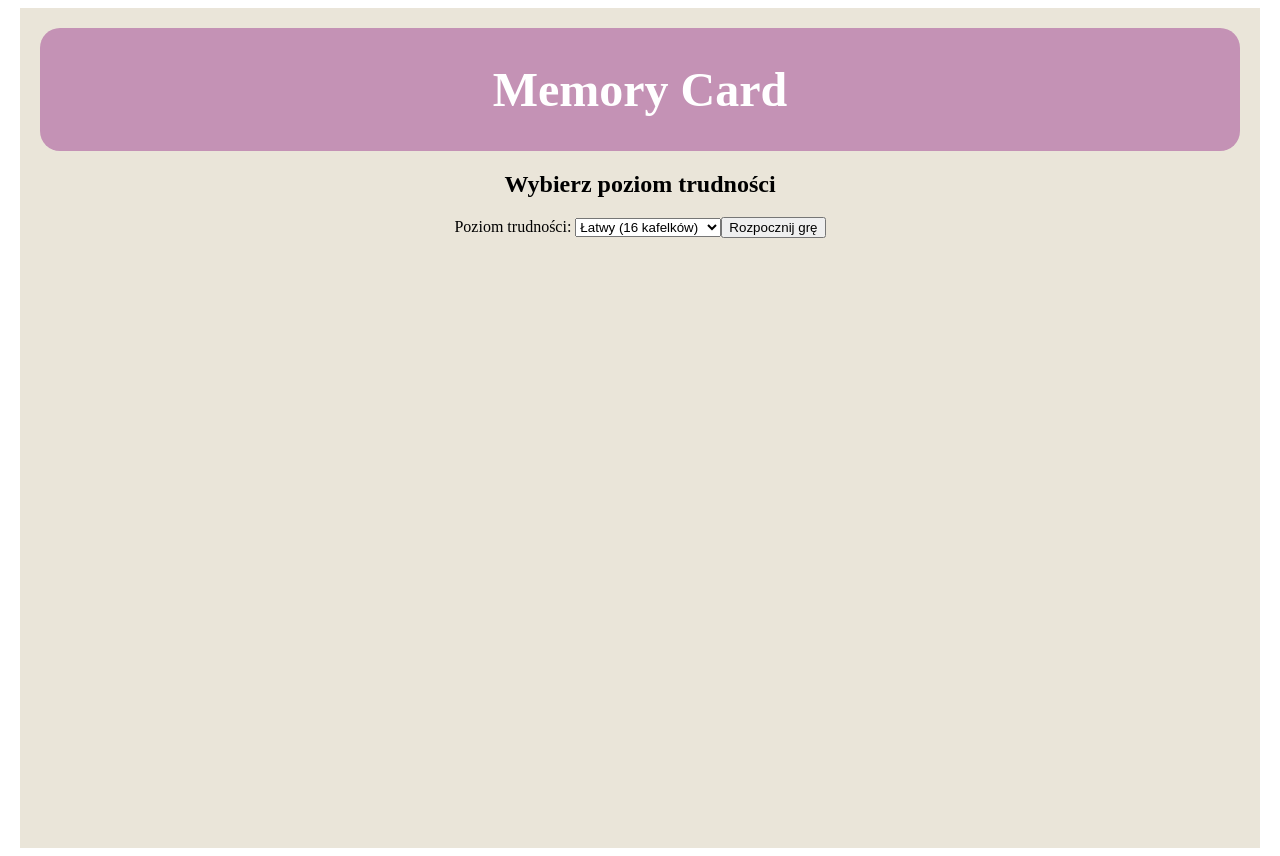
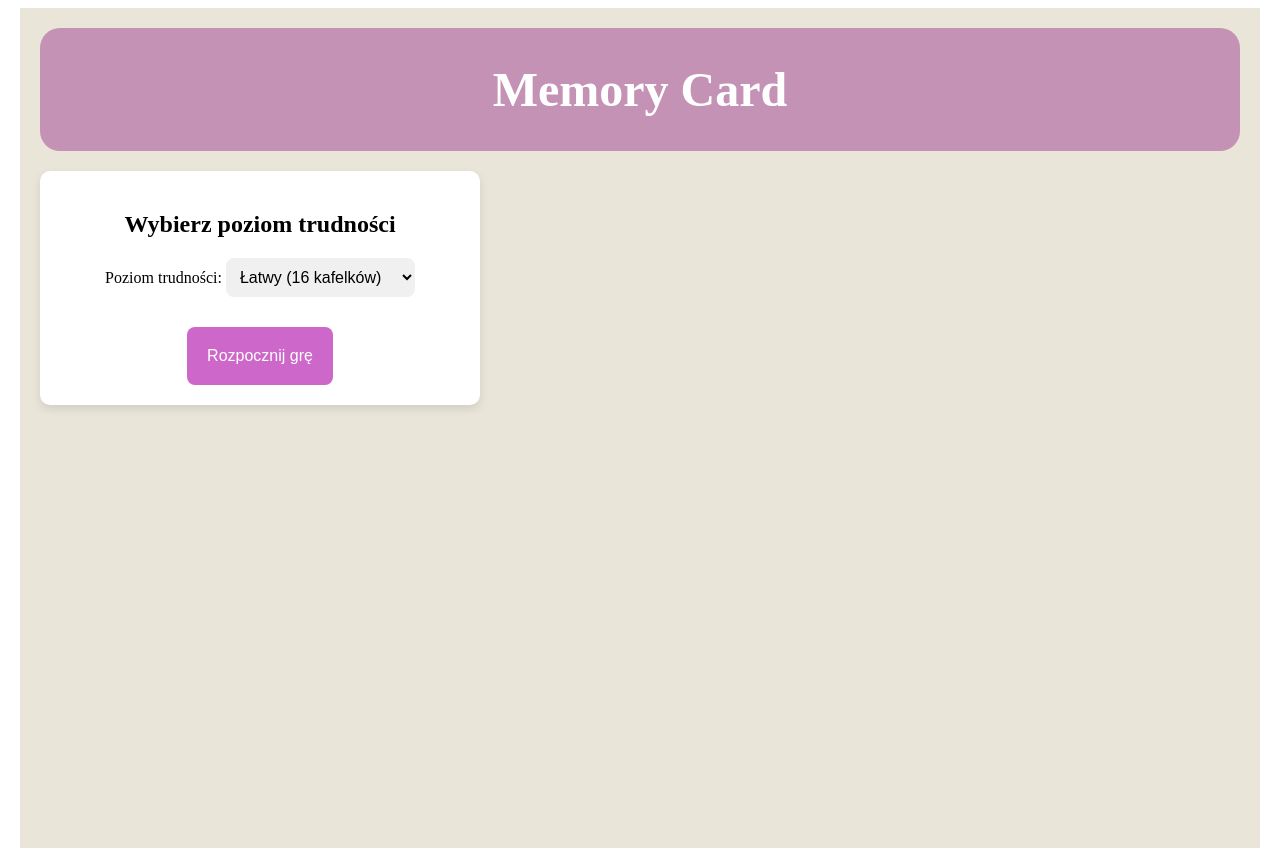
Before and after one commit to KrzysztofBiolik/memory-game-card, a React (Vite) app: page / in a window 1280 px wide. Built offline with nearby package versions, Linux system fonts and the light colour scheme.

Commit message:
Styled the start screen form

```diff
--- a/src/styles/game.scss
+++ b/src/styles/game.scss
@@ -2,8 +2,9 @@
   display: grid;
   justify-items: center;
   justify-content: center;
-  grid-template-columns: repeat(4, min-content);
+  grid-template-columns: repeat(6, min-content);
   gap: 20px;
+  margin-top: 20px;
 }
 
 .tile {
@@ -11,14 +12,14 @@
   font-size: 4em;
   justify-content: center;
   align-items: center;
-  width: 200px;
-  height: 200px;
+  width: 100px;
+  height: 100px;
   background-image: url("/src/assets/question-mark.png");
   background-size: cover;
   background-position: center;
   border-radius: 10px;
   transition: transform 0.3s;
-  border: 6px solid rgb(120, 120, 120);
+  border: 6px solid rgb(189, 145, 203);
   backface-visibility: hidden;
   animation: flipIn 1.2s ease-out backwards;
 
@@ -28,11 +29,12 @@
 }
 
 .tile:hover {
-  transform: scale(1.05);
+  transform: scale(1.01);
+  border: 6px solid rgb(129, 88, 129);;
 }
 
 .tile.revealed {
-  background: #cec3b5;
+  background: #f3f1e9;
 }
 
 @keyframes flipIn {
@@ -44,3 +46,47 @@
     transform: rotateY(0);
   }
 }
+
+
+.start-screen {
+  display: flex;
+  flex-direction: column; // Układ w pionie
+  justify-content: center;
+  align-items: center;
+  width: 100%;
+  max-width: 400px; // Maksymalna szerokość
+  background-color: white;
+  padding: 20px;
+  border-radius: 10px;
+  box-shadow: 0px 4px 10px rgba(0, 0, 0, 0.1);
+}
+
+select,
+button {
+  font-size: 1rem;
+  padding: 10px;
+  border: none;
+  border-radius: 8px;
+  cursor: pointer;
+}
+
+select {
+  background: #f0f0f0;
+}
+
+button {
+  margin-top:30px;
+  padding: 20px;
+  background: #ce67ca;
+  color: white;
+  transition: background-color 0.3s;
+
+  &:hover {
+    background: #5b166e;
+  }
+}
+
+.subHeader {
+  margin: 0;
+  padding: 20px 0;
+}
```
